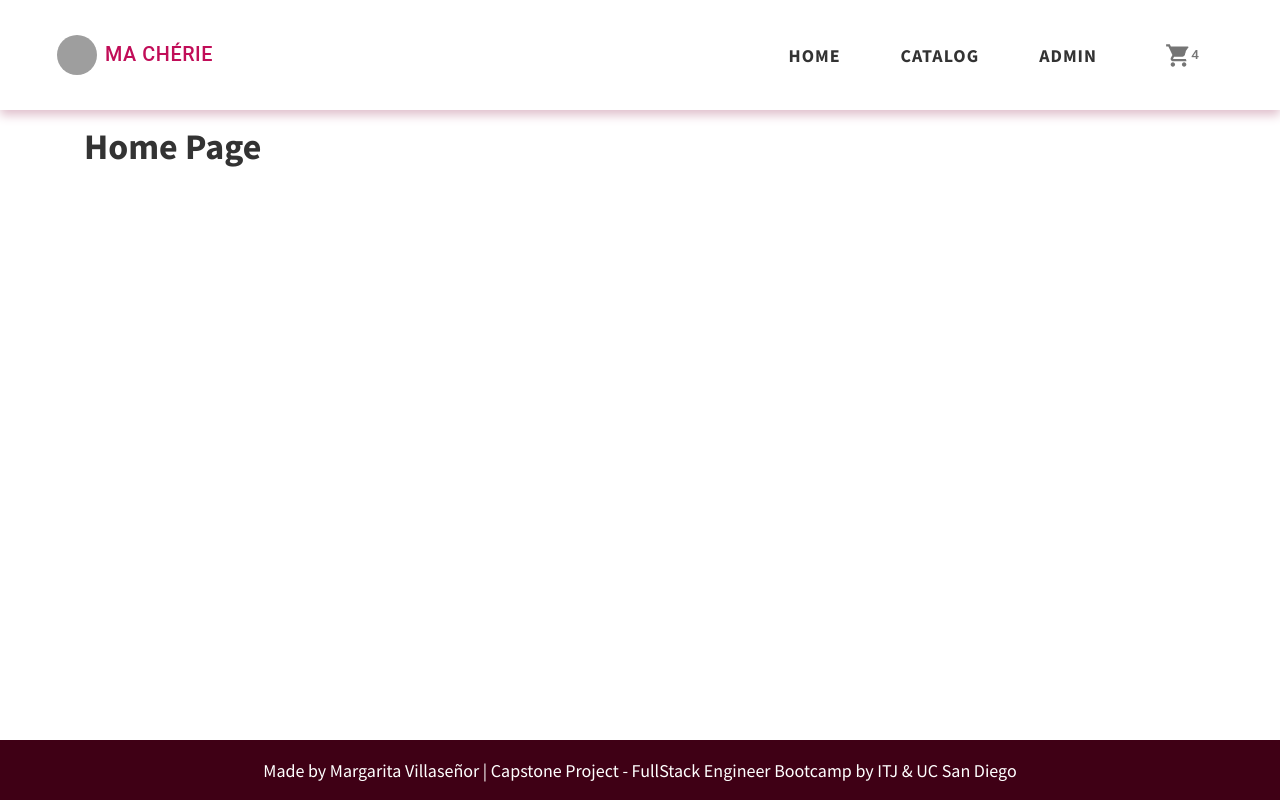
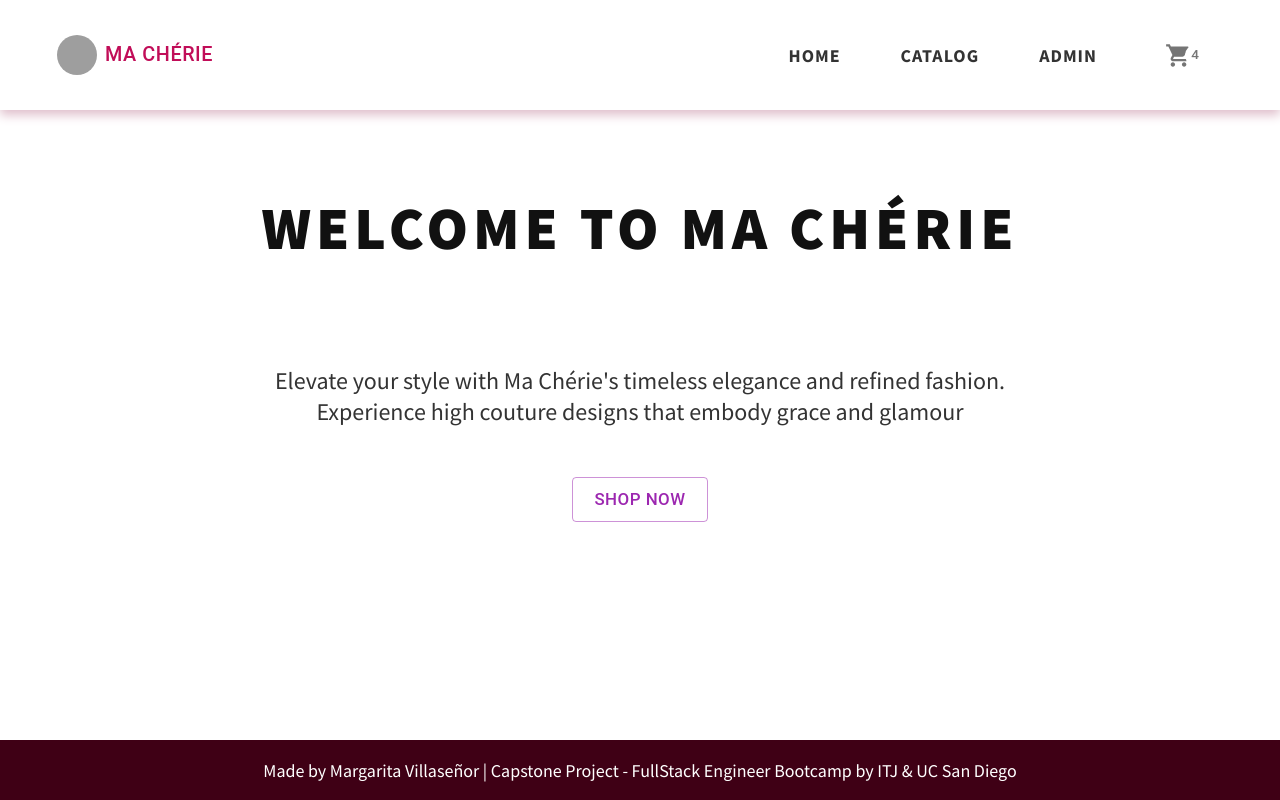
Before and after one commit to maggievillasenor/capstoneproject-frontend, a Next.js app: page / in a window 1280 px wide. Built offline with nearby package versions, Linux system fonts and the light colour scheme; grey boxes are pictures that could not be loaded.

Commit message:
ci: enabled access from the home page to the product catalog

```diff
--- a/src/pages/index.js
+++ b/src/pages/index.js
@@ -1,3 +1,27 @@
-export default function Home() {
-  return <h1>Home Page</h1>
+import { useRouter } from "next/router";
+import { Button } from "@mui/material";
+import styles from "../styles/Home.module.css";
+
+export default function Home({title, summary}) {
+  const router = useRouter();
+
+  return  (
+    <section className={styles.Home}>
+      <h1 className={styles.Name}>{title}</h1>
+      <div className={styles.Summary}>{summary}</div>
+      <div>
+        <Button variant="outlined" color="secondary" size="large" onClick={() => router.push("/catalog")}>Shop Now</Button>
+      </div>
+    </section>
+  );
 }
+
+export async function getStaticProps () {
+  //Get your data from an API
+  return {
+    props: {
+      title: "Welcome to Ma Chérie",
+      summary: "Elevate your style with Ma Chérie's timeless elegance and refined fashion. Experience high couture designs that embody grace and glamour"
+    }
+  }
+}
```
